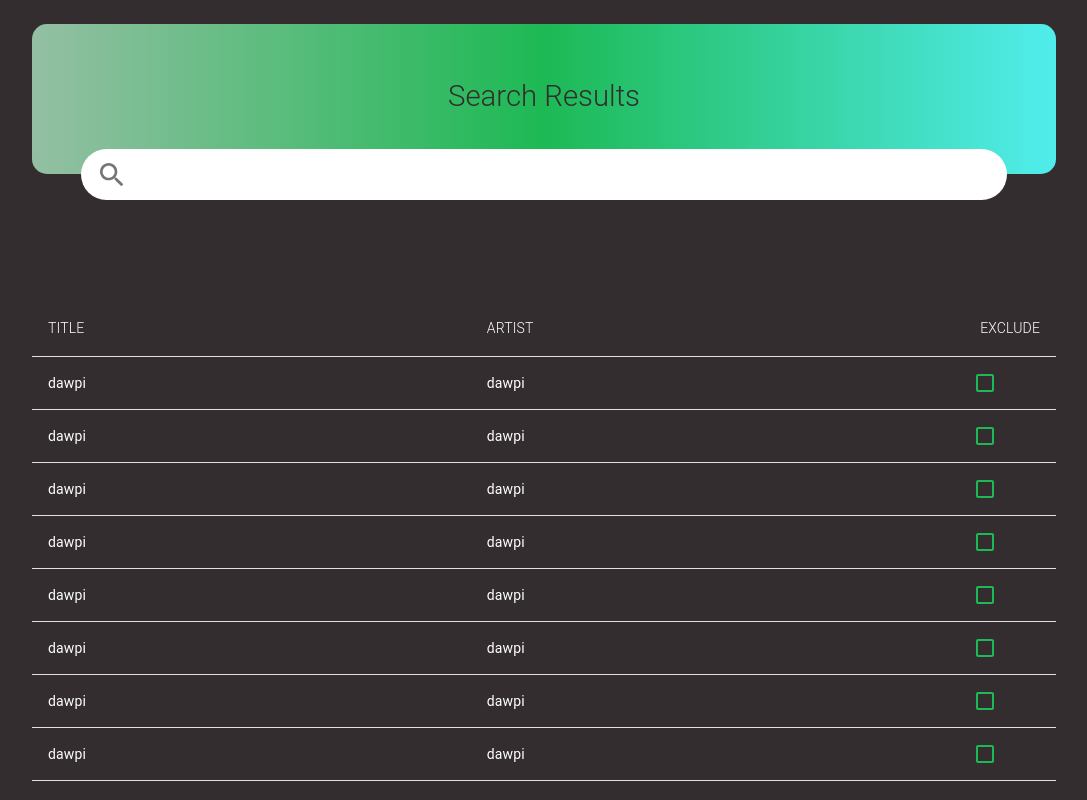
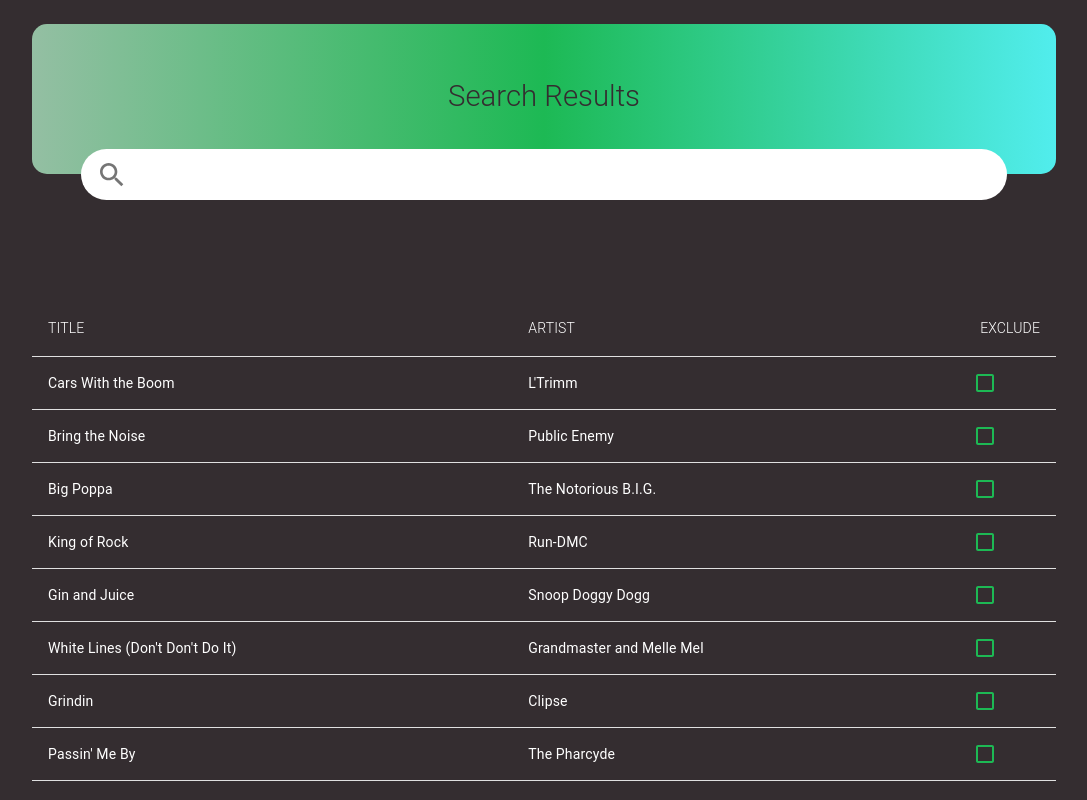
Before and after one commit to PatrickBMaloney/SpotiFind, a React app in the folder frontend/: page /searchResults in a window 1280 px wide. Shown: the top 800 px of the page, without its empty margins (96-1183 px from the left). Built offline with nearby package versions, Linux system fonts and the light colour scheme; no server answers; the HTML template or start-up script is replaced by a standard one.

Commit message:
add placeholder content

```diff
--- a/frontend/src/components/Home.js
+++ b/frontend/src/components/Home.js
@@ -64,7 +64,7 @@
                     <Grid item xs={3}>
                         <PlaylistCard
                             img="https://i.redd.it/6fz4w2gd9ox01.jpg"
-                            title="Funeral"
+                            title="Sadness"
                         />
                     </Grid>
                     <Grid item xs={3}>
@@ -75,8 +75,8 @@
                     </Grid>
                     <Grid item xs={3}>
                         <PlaylistCard
-                            img="https://www.yardbarker.com/media/b/8/b8601cf5a1ce6be0421f710c8cdf89f05db3dd97/thumb_16x9/GettyImages-74290244.jpg"
-                            title="Road Trip"
+                            img="https://townsquare.media/site/812/files/2020/03/best-hip-hop-albums-2000.jpg"
+                            title="Run"
                         />
                     </Grid>
                 </Grid>
--- a/frontend/src/components/SearchResults.js
+++ b/frontend/src/components/SearchResults.js
@@ -64,64 +64,64 @@
                         </TableHead>
                         <TableBody>
                             <TableRow>
-                                <TableCell>dawpi</TableCell>
-                                <TableCell>dawpi</TableCell>
+                                <TableCell>Cars With the Boom</TableCell>
+                                <TableCell>L'Trimm</TableCell>
                                 <TableCell padding="checkbox">
                                     <Checkbox
                                     />
                                 </TableCell>
                             </TableRow>
                             <TableRow>
-                                <TableCell>dawpi</TableCell>
-                                <TableCell>dawpi</TableCell>
+                                <TableCell>Bring the Noise</TableCell>
+                                <TableCell>Public Enemy</TableCell>
                                 <TableCell padding="checkbox">
                                     <Checkbox
                                     />
                                 </TableCell>
                             </TableRow>
                             <TableRow>
-                                <TableCell>dawpi</TableCell>
-                                <TableCell>dawpi</TableCell>
+                                <TableCell>Big Poppa</TableCell>
+                                <TableCell>The Notorious B.I.G.</TableCell>
                                 <TableCell padding="checkbox">
                                     <Checkbox
                                     />
                                 </TableCell>
                             </TableRow>
                             <TableRow>
-                                <TableCell>dawpi</TableCell>
-                                <TableCell>dawpi</TableCell>
+                                <TableCell>King of Rock</TableCell>
+                                <TableCell>Run-DMC</TableCell>
                                 <TableCell padding="checkbox">
                                     <Checkbox
                                     />
                                 </TableCell>
                             </TableRow>
                             <TableRow>
-                                <TableCell>dawpi</TableCell>
-                                <TableCell>dawpi</TableCell>
+                                <TableCell>Gin and Juice</TableCell>
+                                <TableCell>Snoop Doggy Dogg</TableCell>
                                 <TableCell padding="checkbox">
                                     <Checkbox
                                     />
                                 </TableCell>
                             </TableRow>
                             <TableRow>
-                                <TableCell>dawpi</TableCell>
-                                <TableCell>dawpi</TableCell>
+                                <TableCell>White Lines (Don't Don't Do It)</TableCell>
+                                <TableCell>Grandmaster and Melle Mel</TableCell>
                                 <TableCell padding="checkbox">
                                     <Checkbox
                                     />
                                 </TableCell>
                             </TableRow>
                             <TableRow>
-                                <TableCell>dawpi</TableCell>
-                                <TableCell>dawpi</TableCell>
+                                <TableCell>Grindin</TableCell>
+                                <TableCell>Clipse</TableCell>
                                 <TableCell padding="checkbox">
                                     <Checkbox
                                     />
                                 </TableCell>
                             </TableRow>
                             <TableRow>
-                                <TableCell>dawpi</TableCell>
-                                <TableCell>dawpi</TableCell>
+                                <TableCell>Passin' Me By</TableCell>
+                                <TableCell>The Pharcyde</TableCell>
                                 <TableCell padding="checkbox">
                                     <Checkbox
                                     />
```
